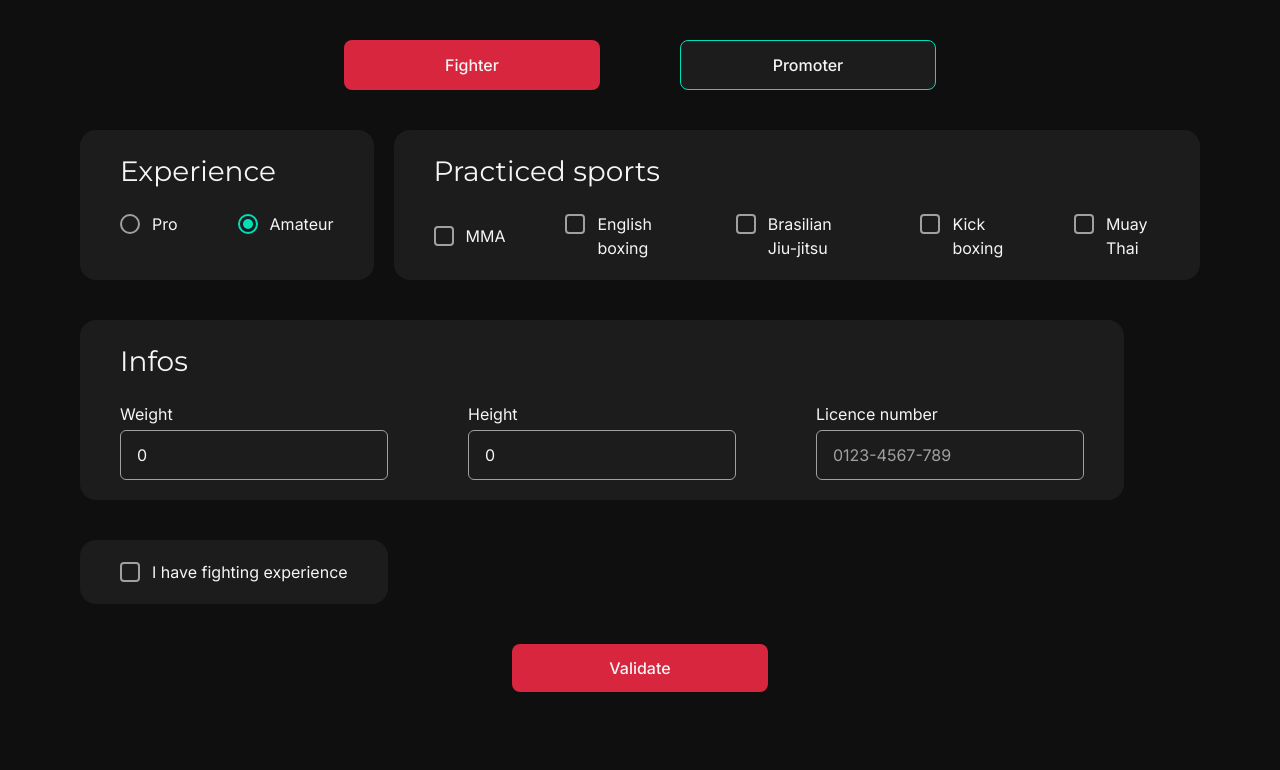
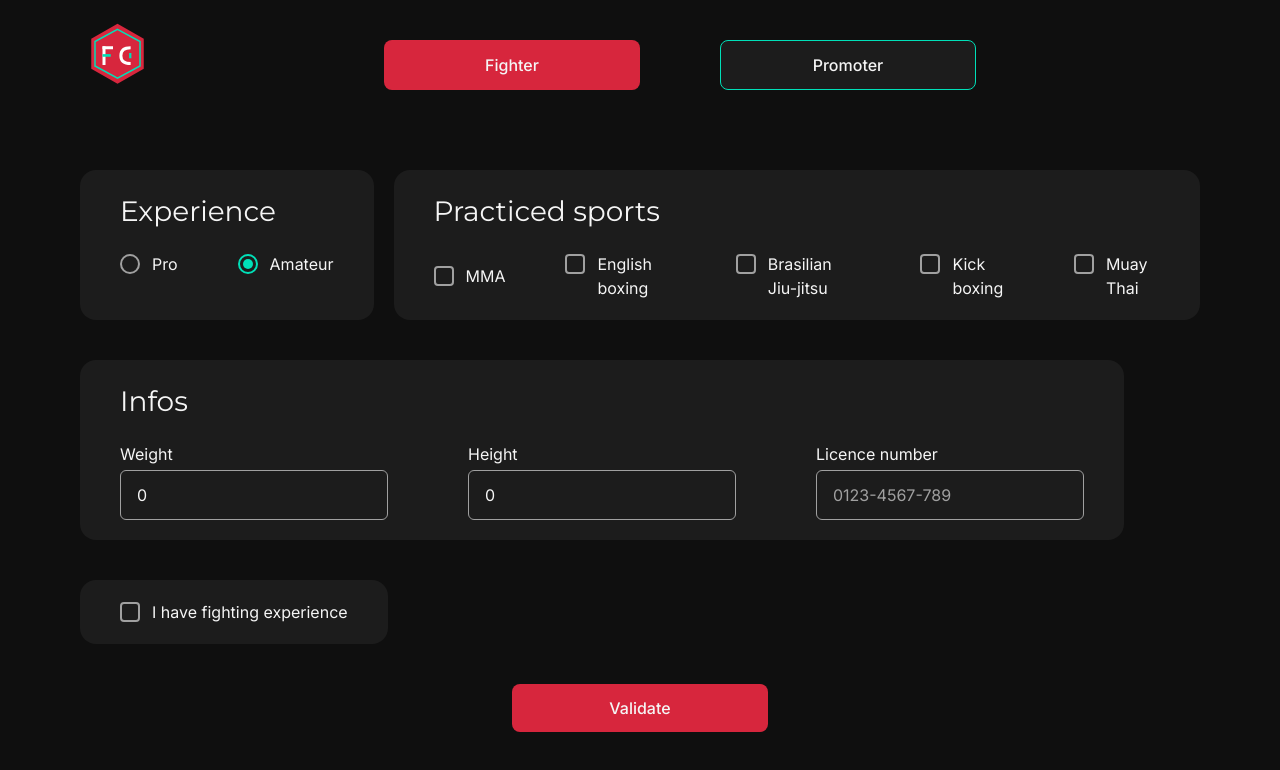
Before and after one commit to gregoirelebas/FightConnect-frontend, a Next.js app: page /signup/fighter in a window 1280 px wide. Shown: the top 770 px of the page. Built offline with nearby package versions, Linux system fonts and the light colour scheme.

Commit message:
Moved the Logo into a separate component.

```diff
--- a/app/...components/Header.tsx
+++ b/app/...components/Header.tsx
@@ -1,14 +1,11 @@
 import Link from 'next/link';
-import Image from 'next/image';
 
-import logo from '../../public/logo.svg';
+import Logo from './Logo';
 
 export default function Header() {
   return (
     <div className="header text w-full h-20 pl-20 bg-background border-primary border-l-0 border-r-0 border-t-0 border flex flex-row justify-between items-center">
-      <Link href={'/'}>
-        <Image src={logo} alt="logo" width={75} height={75} className="cursor-pointer" />
-      </Link>
+      <Logo />
       <nav>
         <ul className="flex flex-row text-xl w-150 justify-around">
           <li>
--- /dev/null
+++ b/app/...components/Logo.tsx
@@ -0,0 +1,23 @@
+import Link from 'next/link';
+import Image from 'next/image';
+
+import logo from '../../public/logo.svg';
+
+interface LogoProps {
+  size?: number;
+  className?: string;
+}
+
+export default function Logo(props: LogoProps) {
+  return (
+    <Link href={'/'}>
+      <Image
+        src={logo}
+        alt="logo"
+        width={props.size ? props.size : 75}
+        height={props.size ? props.size : 75}
+        className={`${props.className ? props.className : ''} cursor-pointer`}
+      />
+    </Link>
+  );
+}
--- a/app/globals.css
+++ b/app/globals.css
@@ -78,6 +78,10 @@ body {
     placeholder:text-grey;
   }
 
+  .logo {
+    @apply absolute top-5 left-20;
+  }
+
   .card {
     @apply flex flex-col gap-5 rounded-2xl py-5 px-10 bg-foreground;
   }
--- a/app/signup/fighter/page.tsx
+++ b/app/signup/fighter/page.tsx
@@ -3,6 +3,7 @@
 import Button, { ButtonVariant } from '@/app/...components/Button';
 import Checkbox from '@/app/...components/Checkbox';
 import Input from '@/app/...components/Input';
+import Logo from '@/app/...components/Logo';
 import RadioButton from '@/app/...components/RadioButton';
 
 import { Level, Sport } from '@/app/...types/enum';
@@ -35,7 +36,8 @@ export default function SignupFighterPage() {
 
   return (
     <div className="flex flex-col gap-10 my-10 mx-20">
-      <div className="flex justify-center gap-20">
+      <div className="flex justify-center gap-20 mb-10">
+        <Logo className="logo" />
         <Button variant={ButtonVariant.Primary} className="w-3xs" onClick={setFighter}>
           Fighter
         </Button>
--- a/app/signup/page.tsx
+++ b/app/signup/page.tsx
@@ -7,6 +7,7 @@ import Image from 'next/image';
 import Button, { ButtonVariant } from '../...components/Button';
 
 import profile from '../../public/profile.jpg';
+import Logo from '../...components/Logo';
 
 export default function SignupPage() {
   const [username, setUsername] = useState<string>('');
@@ -22,6 +23,7 @@ export default function SignupPage() {
 
   return (
     <div className="h-screen flex flex-col justify-between items-center pb-5">
+      <Logo className="logo" />
       <h1 className="underline underline-offset-8">Sign up</h1>
       <form className="w-5xl flex flex-col gap-5 p-5 rounded-2xl">
         <div className="w-full flex justify-between">
```
